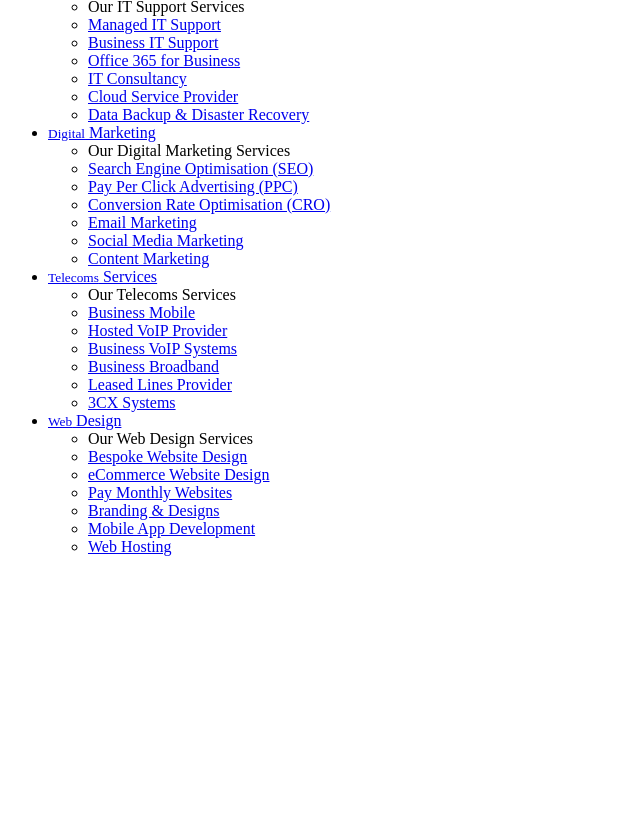
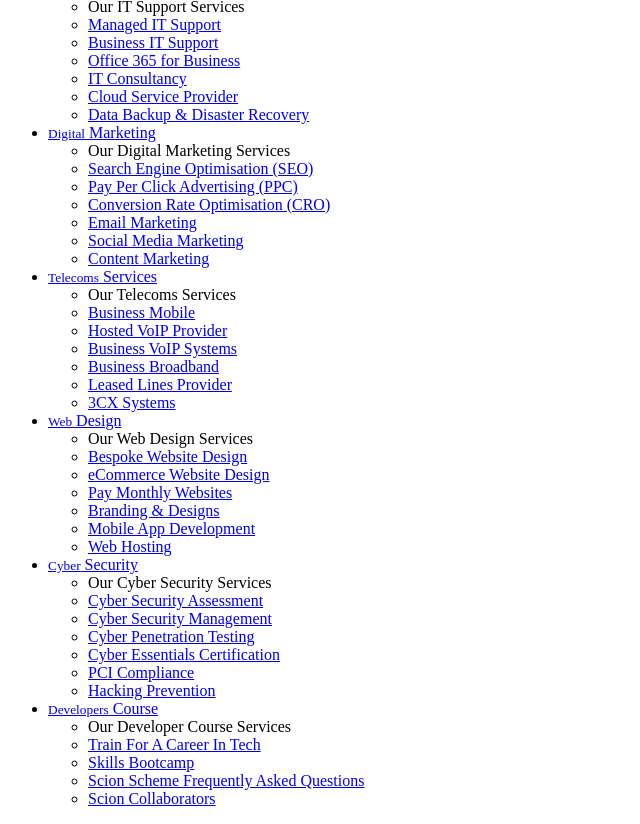
Before and after one commit to Esmee29/Netmatters-homepage, a plain HTML site: page Index.html in a window 1280 px wide. Shown: the part 506-1330 px from the top of the page, without its empty margins (0-640 px from the left). Before the commit the page ends 1078 px from the top, so only its background shows below. Drawn offline with Linux system fonts and the light colour scheme.

Commit message:
Update Index.html
cyber and dev

```diff
--- a/Index.html
+++ b/Index.html
@@ -684,5 +684,126 @@
         </ul>
     </div>
 </li>
+<li data-key="security" class="security nav-item">
+    <a href="https://www.netmatters.co.uk/cyber-security">
+        <span class="icon-security"></span>
+        <small>Cyber</small>
+
+        Security
+
+    </a>
+    <div class="  sub-menu-banner">
+        <ul class="container sub-menu" role="menu">
+            <li class="h2 sub-menu-banner-title">
+
+                Our Cyber Security
+                Services
+
+            </li>
+            <li class="nav-item nav-item--sub-menu">
+                <a href="https://www.netmatters.co.uk/cyber-security/cyber-security-assessment">
+                    <span class="link-icon-container">
+                        <span class="link-icon fa fa-clipboard"></span>
+                    </span>
+                    <span class="link-text">Cyber Security Assessment</span>
+                </a>
+            </li>
+            <li class="nav-item nav-item--sub-menu">
+                <a href="https://www.netmatters.co.uk/cyber-security/cyber-security-management">
+                    <span class="link-icon-container">
+                        <span class="link-icon fa fa-clock-o"></span>
+                    </span>
+                    <span class="link-text">Cyber Security Management</span>
+                </a>
+            </li>
+            <li class="nav-item nav-item--sub-menu">
+                <a href="https://www.netmatters.co.uk/cyber-security/cyber-penetration-testing">
+                    <span class="link-icon-container">
+                        <span class="link-icon fa fa-flask"></span>
+                    </span>
+                    <span class="link-text">Cyber Penetration Testing</span>
+                </a>
+            </li>
+            <li class="nav-item nav-item--sub-menu">
+                <a href="https://www.netmatters.co.uk/cyber-security/cyber-essentials-certification">
+                    <span class="link-icon-container">
+                        <span class="link-icon mdi-social-school"></span>
+                    </span>
+                    <span class="link-text">Cyber Essentials Certification</span>
+                </a>
+            </li>
+            <li class="nav-item nav-item--sub-menu">
+                <a href="https://www.netmatters.co.uk/cyber-security/pci-compliance">
+                    <span class="link-icon-container">
+                        <span class="link-icon mdi-hardware-security"></span>
+                    </span>
+                    <span class="link-text">PCI Compliance</span>
+                </a>
+            </li>
+            <li class="nav-item nav-item--sub-menu">
+                <a href="https://www.netmatters.co.uk/cyber-security/hacker-prevention">
+                    <span class="link-icon-container">
+                        <span class="link-icon fa fa-lock"></span>
+                    </span>
+                    <span class="link-text">Hacking Prevention</span>
+                </a>
+            </li>
+        </ul>
+    </div>
+</li>
+<li data-key="523" class="developer-course nav-item">
+ <a href="https://www.netmatters.co.uk/train-for-a-career-in-tech">
+    <span class="mdi-social-school"></span>
+    <small>Developers</small>
+
+    Course
+
+ </a>
+ <div class="  sub-menu-banner">
+    <ul class="container sub-menu" role="menu">
+        <li class="h2 sub-menu-banner-title">
+
+            Our Developer Course
+            Services
+
+        </li>
+        <li class="nav-item nav-item--sub-menu">
+            <a href="https://www.netmatters.co.uk/train-for-a-career-in-tech">
+                <span class="link-icon-container">
+                    <span class="link-icon fa fa-laptop"></span>
+                </span>
+                <span class="link-text">Train For A Career In Tech</span>
+            </a>
+        </li>
+        <li class="nav-item nav-item--sub-menu">
+            <a href="https://www.netmatters.co.uk/skills-bootcamp">
+                <span class="link-icon-container">
+                    <span class="link-icon icon-code"></span>
+                </span>
+                <span class="link-text">Skills Bootcamp</span>
+            </a>
+        </li>
+        <li class="nav-item nav-item--sub-menu">
+            <a href="https://www.netmatters.co.uk/train-for-a-career-in-tech/scion-scheme-frequently-asked-questions">
+                <span class="link-icon-container">
+                    <span class="link-icon fa fa-question-circle"></span>
+                </span>
+                <span class="link-text">Scion Scheme Frequently Asked Questions</span>
+            </a>
+        </li>
+        <li class="nav-item nav-item--sub-menu">
+            <a href="https://www.netmatters.co.uk/train-for-a-career-in-tech/scion-collaborators">
+                <span class="link-icon-container">
+                    <span class="link-icon fa icon-handshake-o"></span>
+                </span>
+                <span class="link-text">Scion Collaborators</span>
+            </a>
+        </li>
+    </ul>
+ </div>
+</li>
+</div>
+</div>
+</div>
 </body>
 </html>
```
